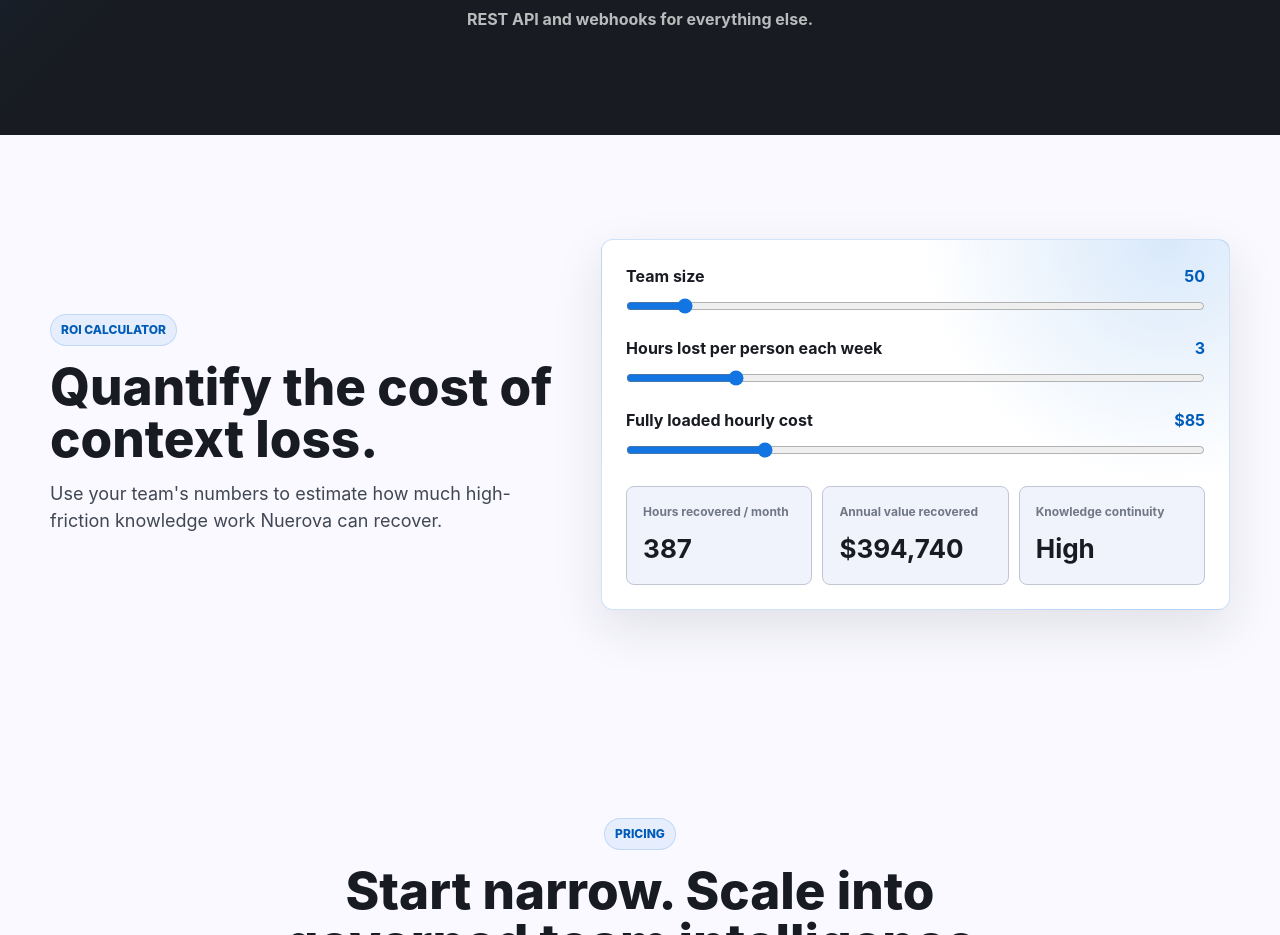
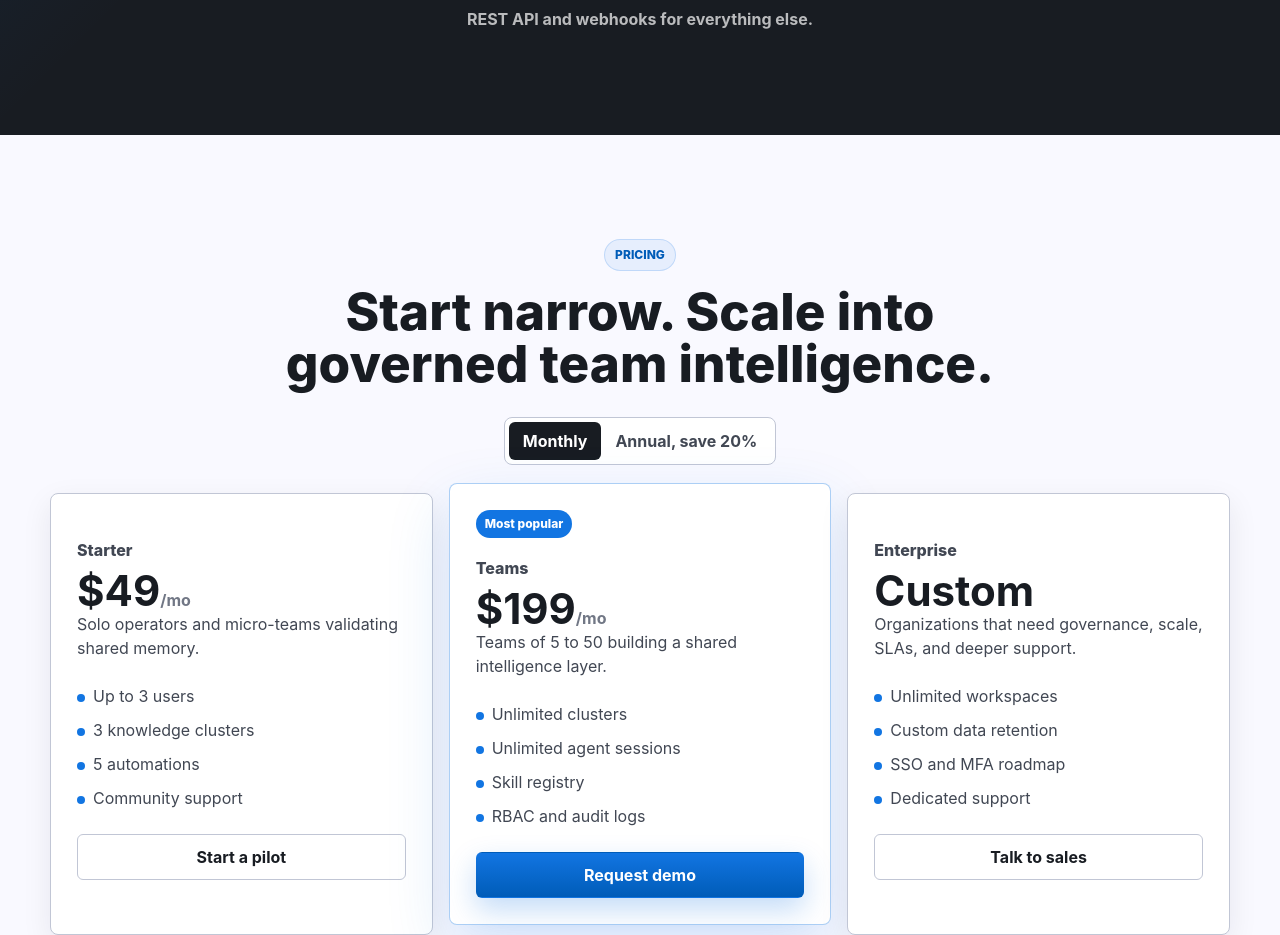
Before and after one commit to Zeepratik4444/Nuerova_website, a React (Vite) app: page / in a window 1280 px wide. Shown: the part 5540-6475 px from the top of the page. Built offline with nearby package versions, Linux system fonts and the light colour scheme; no server answers.

Commit message:
feat: remove vague ROI calculator section

```diff
--- a/src/components/pages/HomePage.tsx
+++ b/src/components/pages/HomePage.tsx
@@ -18,26 +18,8 @@
 	const [activeTab, setActiveTab] = useState<"clusters" | "agents" | "automation" | "audit">("clusters");
 	const [billingPeriod, setBillingPeriod] = useState<"monthly" | "annual">("monthly");
 
-	// ROI Calculator state
-	const [teamSize, setTeamSize] = useState(50);
-	const [hoursLost, setHoursLost] = useState(3);
-	const [hourlyCost, setHourlyCost] = useState(85);
-
-	// ROI math calculations
-	const recoveredHours = Math.round(teamSize * hoursLost * 4.3 * 0.6);
-	const annualValue = recoveredHours * hourlyCost * 12;
-	const continuityScore = teamSize >= 50 ? "High" : teamSize >= 20 ? "Medium" : "Emerging";
-
 	// Form state
 	const [formSubmitted, setFormSubmitted] = useState(false);
-
-	const formatCurrency = (val: number) => {
-		return new Intl.NumberFormat("en-US", {
-			style: "currency",
-			currency: "USD",
-			maximumFractionDigits: 0
-		}).format(val);
-	};
 
 	const handleFormSubmit = (e: React.FormEvent) => {
 		e.preventDefault();
@@ -497,68 +479,6 @@
 					</div>
 				</section>
 
-				{/* ── ROI CALCULATOR SECTION ── */}
-				<section className="section roi-section">
-					<div className="container roi-grid">
-						<div className="section-heading align-left reveal">
-							<span className="kicker">ROI calculator</span>
-							<h2>Quantify the cost of context loss.</h2>
-							<p>Use your team's numbers to estimate how much high-friction knowledge work Nuerova can recover.</p>
-						</div>
-
-						<div className="calculator reveal" aria-label="ROI calculator">
-							<label>
-								<span>Team size</span>
-								<output>{teamSize}</output>
-								<input
-									type="range"
-									min="5"
-									max="500"
-									value={teamSize}
-									onChange={(e) => setTeamSize(Number(e.target.value))}
-								/>
-							</label>
-							<label>
-								<span>Hours lost per person each week</span>
-								<output>{hoursLost}</output>
-								<input
-									type="range"
-									min="1"
-									max="12"
-									value={hoursLost}
-									onChange={(e) => setHoursLost(Number(e.target.value))}
-								/>
-							</label>
-							<label>
-								<span>Fully loaded hourly cost</span>
-								<output>{formatCurrency(hourlyCost)}</output>
-								<input
-									type="range"
-									min="35"
-									max="250"
-									value={hourlyCost}
-									onChange={(e) => setHourlyCost(Number(e.target.value))}
-								/>
-							</label>
-
-							<div className="roi-results">
-								<article>
-									<span>Hours recovered / month</span>
-									<strong>{recoveredHours.toLocaleString("en-US")}</strong>
-								</article>
-								<article>
-									<span>Annual value recovered</span>
-									<strong>{formatCurrency(annualValue)}</strong>
-								</article>
-								<article>
-									<span>Knowledge continuity</span>
-									<strong style={{ textTransform: "capitalize" }}>{continuityScore}</strong>
-								</article>
-							</div>
-						</div>
-					</div>
-				</section>
-
 				{/* ── PRICING SECTION ── */}
 				<section className="section pricing-section" id="pricing">
 					<div className="container">
```
